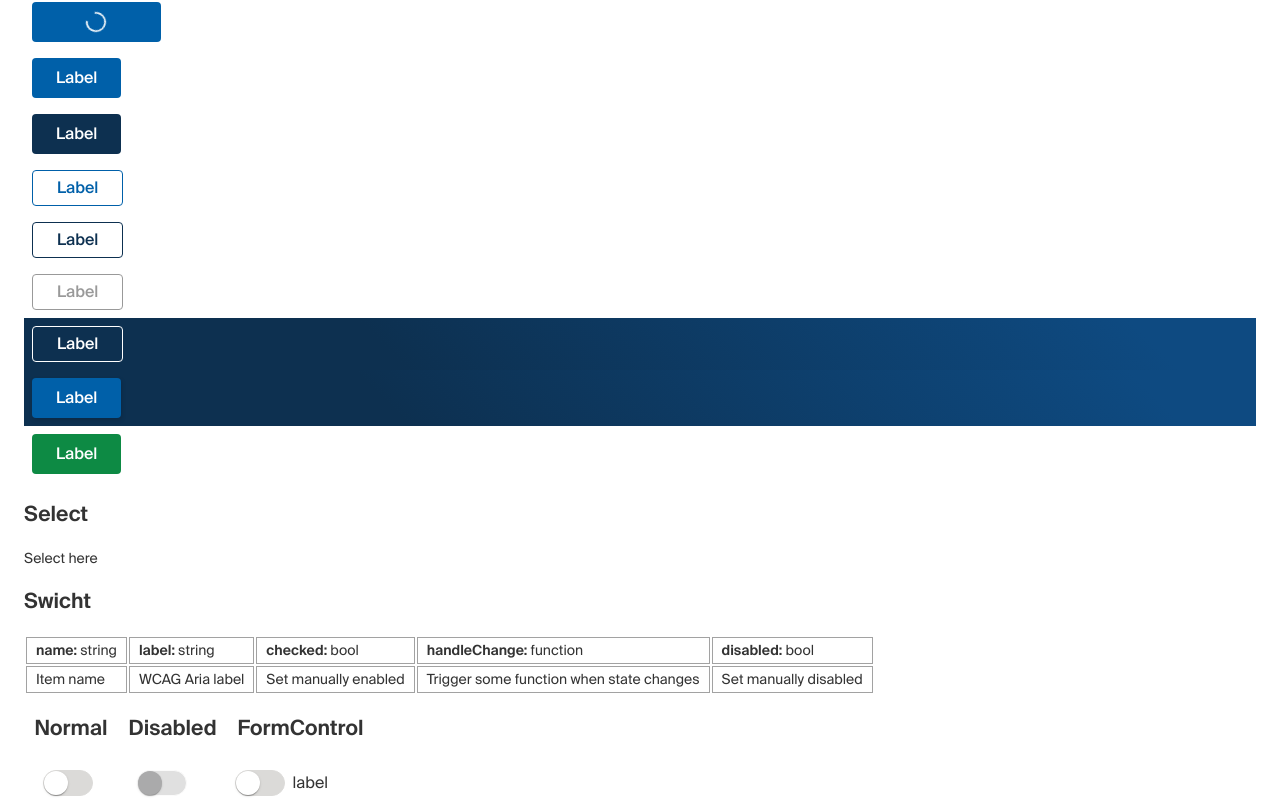
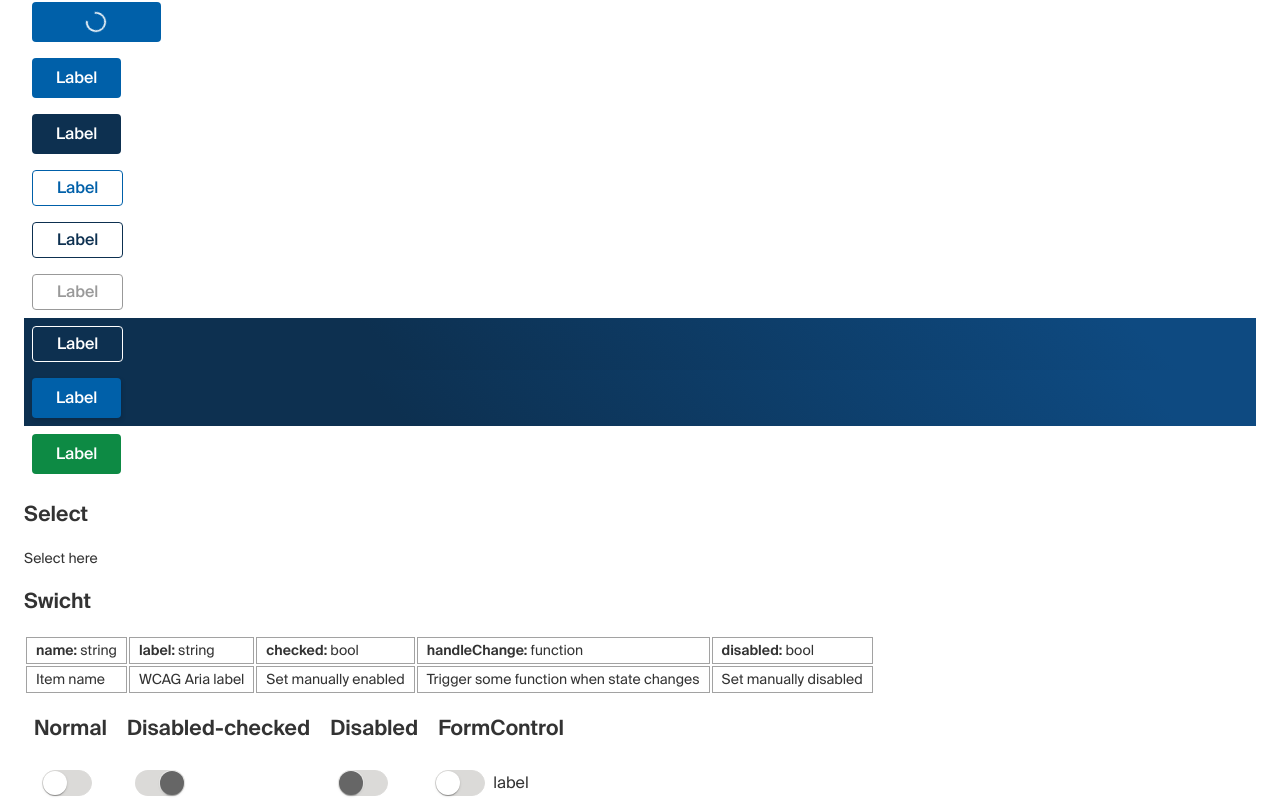
Before and after one commit to santiago86/testcomponents, a React (Create React App) app: page / in a window 1280 px wide. Shown: the part 993-1797 px from the top of the page. Built offline with nearby package versions, Linux system fonts and the light colour scheme.

Commit message:
Disabled styles set

```diff
--- a/src/components/swichtCo.js
+++ b/src/components/swichtCo.js
@@ -28,12 +28,17 @@ const styles = (theme) => ({
     padding: 0,
     margin: theme.spacing(1),
     overflow: "initial",
+    "& >.Mui-disabled[aria-disabled='true']": {
+      backgroundColor: theme.palette.grey[100],
+      color: theme.palette.grey[600],
+      "& + $track": {
+        backgroundColor: palette.grey[200],
+        opacity: 1,
+      },
+    },
   },
   switchBase: {
     padding: 1,
-    "&$disabled": {
-      boxShadow: "10px 10px 10px 10px #000",
-    },
     "&$checked": {
       transform: "translateX(24px)",
       color: palette.white,
@@ -45,10 +50,6 @@ const styles = (theme) => ({
     },
     "&$focusVisible $thumb": {
       color: palette.white,
-      border: "1px solid #fff",
-    },
-    "&$disabled + $track": {
-      opacity: 0,
     },
   },
   thumb: {
@@ -115,7 +116,6 @@ SwichtCo.defaultProps = {
   disabled: false,
   name: "swicht",
   label: "swicht",
-  checked: null,
   handleChange: () => {},
 }
 
--- a/src/section/SwichtSection.js
+++ b/src/section/SwichtSection.js
@@ -44,7 +44,7 @@ const SwichtSection = () => {
       <div
         style={{
           display: "flex",
-          width: "350px",
+          width: "550px",
           justifyContent: "space-around",
         }}
       >
@@ -53,7 +53,11 @@ const SwichtSection = () => {
           <SwichtCo name="custom swicht" />
         </div>
         <div>
-          <h2>Disabled</h2>
+          <h2>Disabled-checked</h2>
+          <SwichtCo name="custom swicht" disabled checked />
+        </div>
+        <div>
+          <h2>Disabled </h2>
           <SwichtCo name="custom swicht" disabled />
         </div>
         <div>
```
